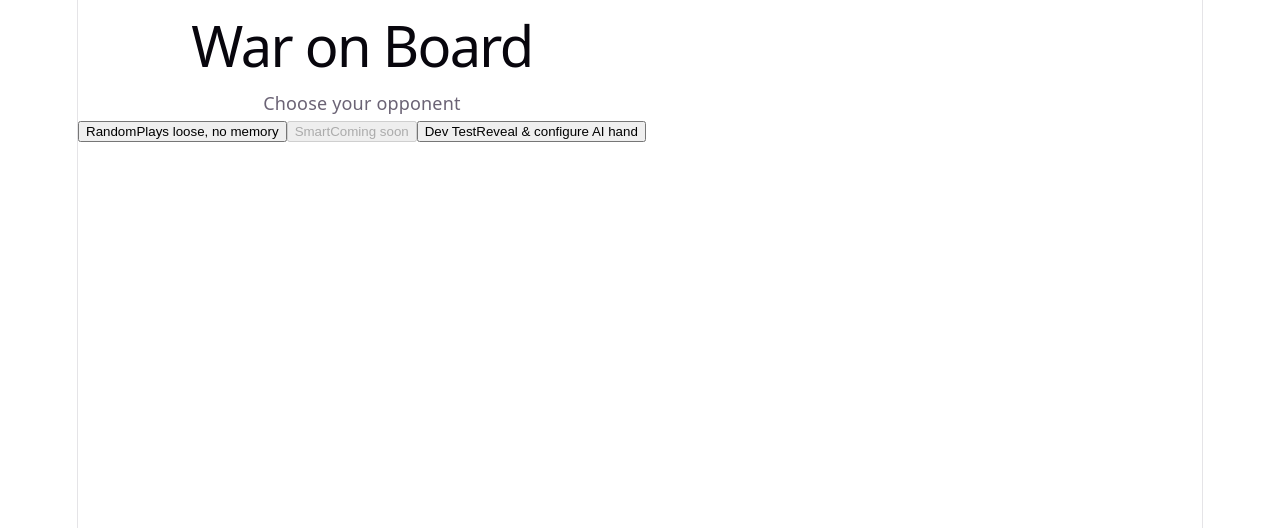
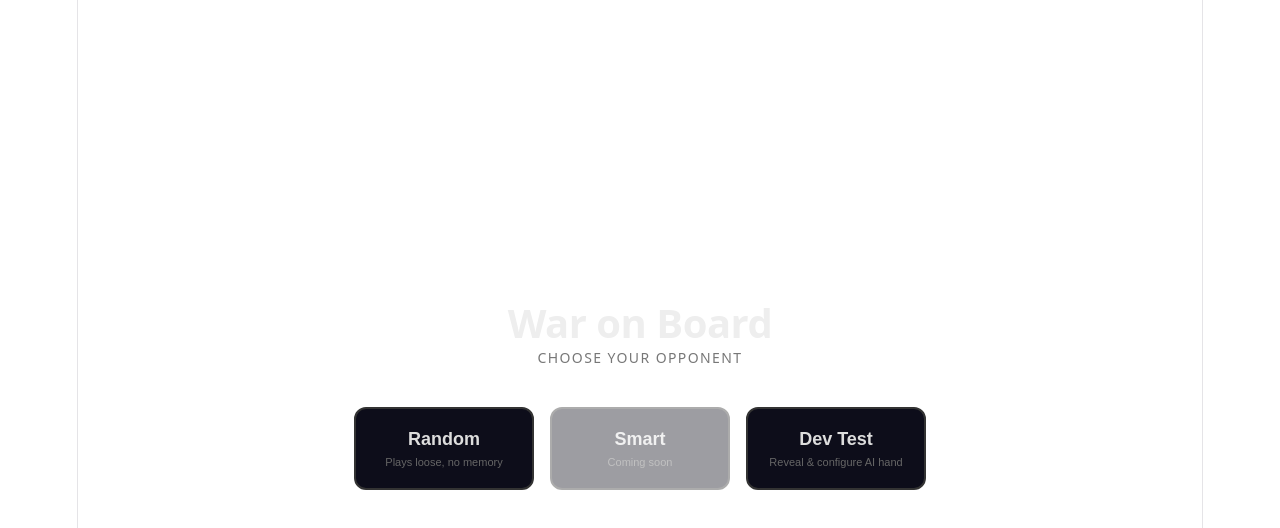
Before and after one commit to Kjans4/War-on-Board, a React (Vite) app: page / in a window 1280 px wide. Shown: the top 528 px of the page. Built offline with nearby package versions, Linux system fonts and the light colour scheme.

Commit message:
README updated

```diff
--- a/src/styles/CardTypePicker.module.css
+++ b/src/styles/CardTypePicker.module.css
@@ -0,0 +1,93 @@
+/* src/styles/CardTypePicker.module.css */
+
+.type-picker-backdrop {
+  position: fixed;
+  inset: 0;
+  z-index: 300;
+  background: transparent;
+}
+
+.type-picker {
+  position: absolute;
+  top: calc(100% + 6px);
+  left: 50%;
+  transform: translateX(-50%);
+  z-index: 301;
+  display: flex;
+  flex-direction: column;
+  width: 150px;
+  background: #14141f;
+  border: 1px solid #333;
+  border-radius: 8px;
+  box-shadow: 0 10px 26px rgba(0,0,0,0.5);
+  overflow: hidden;
+  padding: 4px;
+}
+
+.type-picker__option {
+  display: flex;
+  align-items: center;
+  gap: 6px;
+  padding: 6px 8px;
+  border: none;
+  border-radius: 5px;
+  background: transparent;
+  color: #ccc;
+  font-size: 12px;
+  font-weight: 600;
+  cursor: pointer;
+  text-align: left;
+  transition: background 0.15s;
+}
+
+.type-picker__option:not(:disabled):hover {
+  background: rgba(240,192,64,0.1);
+  color: #f0c040;
+}
+
+.type-picker__option:disabled {
+  opacity: 0.35;
+  cursor: not-allowed;
+}
+
+.type-picker__symbol {
+  font-size: 13px;
+  flex-shrink: 0;
+}
+
+.type-picker__label {
+  flex: 1;
+}
+
+.type-picker__count {
+  font-size: 9px;
+  color: #777;
+  font-weight: 500;
+  white-space: nowrap;
+}
+
+/* [BLOCK: Edit Affordance Button] */
+.card-edit-btn {
+  position: absolute;
+  top: -6px;
+  right: -6px;
+  z-index: 10;
+  width: 20px;
+  height: 20px;
+  border-radius: 50%;
+  border: 1px solid #52b0e0;
+  background: #14141f;
+  color: #52b0e0;
+  font-size: 10px;
+  display: flex;
+  align-items: center;
+  justify-content: center;
+  cursor: pointer;
+  padding: 0;
+  line-height: 1;
+}
+
+.card-edit-btn:hover {
+  background: #52b0e0;
+  color: #0d0d1a;
+}
--- a/src/styles/MainMenu.module.css
+++ b/src/styles/MainMenu.module.css
@@ -0,0 +1,75 @@
+/* src/styles/MainMenu.module.css */
+
+.main-menu {
+  display: flex;
+  flex-direction: column;
+  align-items: center;
+  justify-content: center;
+  gap: 8px;
+  height: 100%;
+  width: 100%;
+  text-align: center;
+}
+
+.main-menu__title {
+  font-size: 40px;
+  font-weight: 700;
+  color: #eee;
+  margin: 0;
+  letter-spacing: -0.5px;
+}
+
+.main-menu__subtitle {
+  font-size: 14px;
+  color: #777;
+  margin: 0 0 28px;
+  text-transform: uppercase;
+  letter-spacing: 0.1em;
+}
+
+.main-menu__options {
+  display: flex;
+  gap: 16px;
+}
+
+.main-menu__btn {
+  display: flex;
+  flex-direction: column;
+  align-items: center;
+  gap: 6px;
+  width: 180px;
+  padding: 20px 16px;
+  border-radius: 12px;
+  border: 2px solid #333;
+  background: #0d0d1a;
+  color: #ddd;
+  font-size: 18px;
+  font-weight: 700;
+  cursor: pointer;
+  transition: border-color 0.15s, background 0.15s, transform 0.15s;
+}
+
+.main-menu__btn:hover:not(:disabled) {
+  border-color: #f0c040;
+  background: rgba(240,192,64,0.06);
+  transform: translateY(-2px);
+}
+
+.main-menu__btn--disabled,
+.main-menu__btn:disabled {
+  opacity: 0.4;
+  cursor: not-allowed;
+}
+
+.main-menu__btn--dev:hover:not(:disabled) {
+  border-color: #52b0e0;
+  background: rgba(82,176,224,0.06);
+}
+
+.main-menu__btn-sub {
+  font-size: 11px;
+  font-weight: 500;
+  color: #666;
+  text-transform: none;
+  letter-spacing: 0;
+}
```
Also changed, not shown: 1 other file (tests, documents, lock files or other folders).
